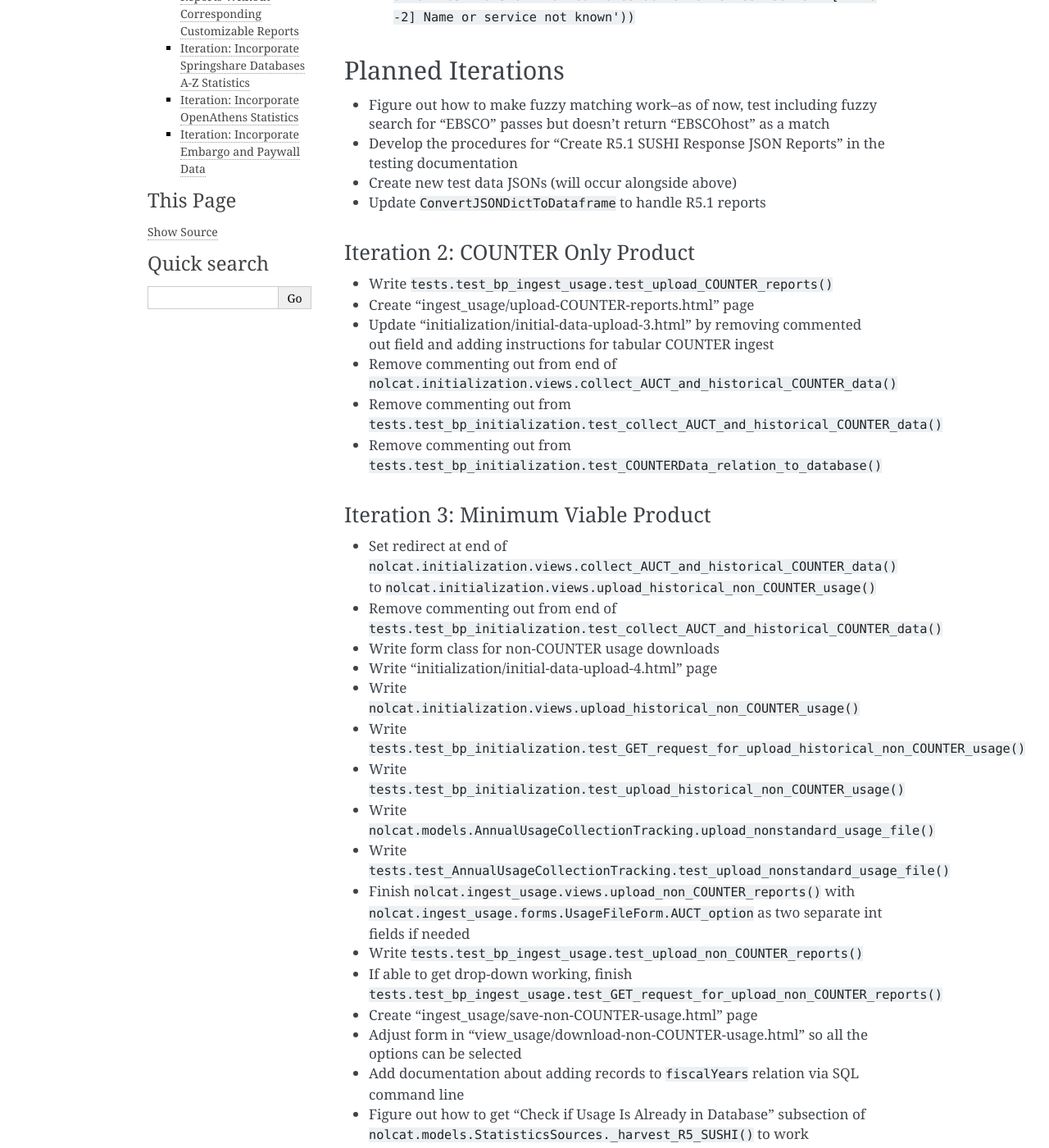
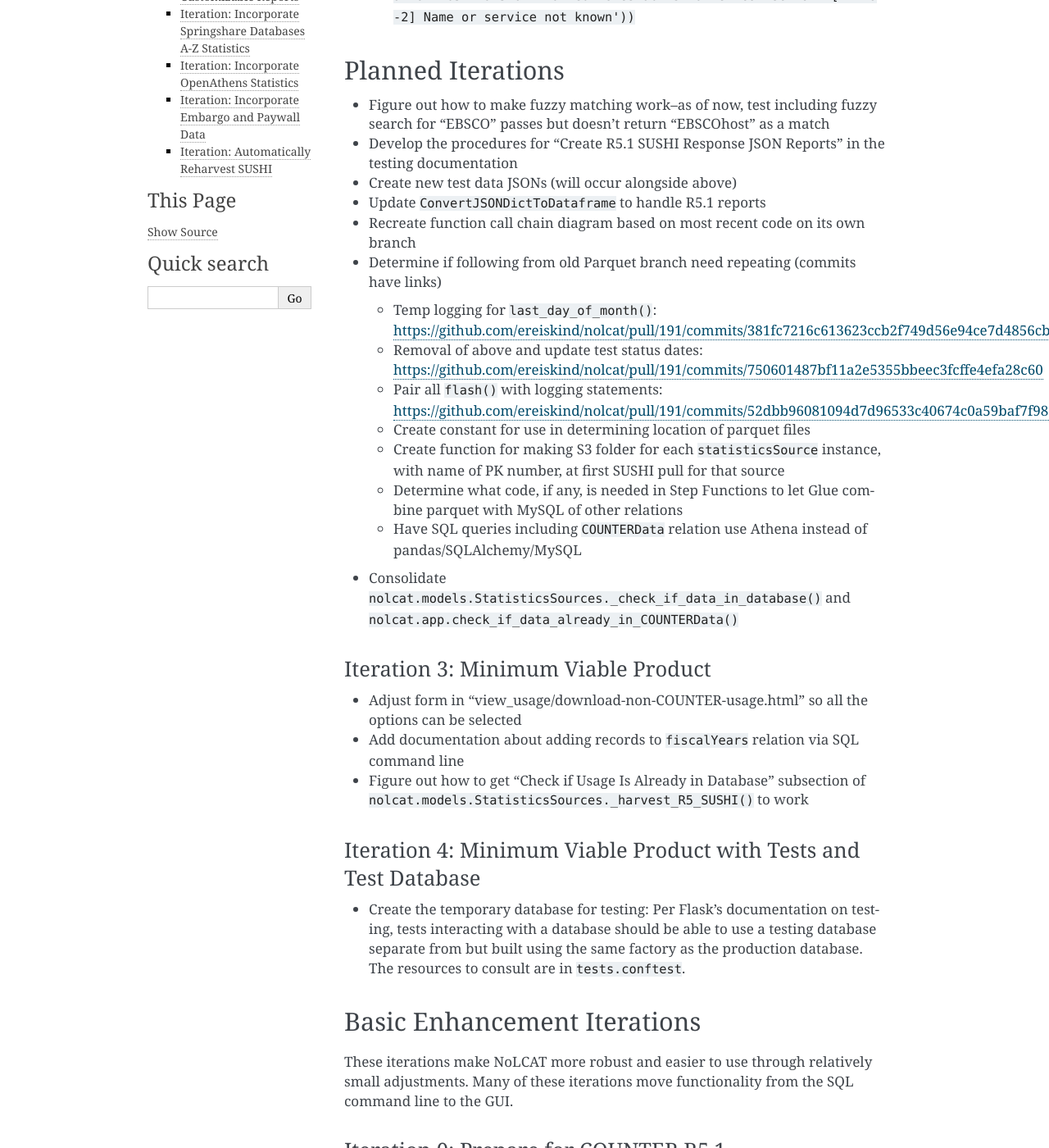
Before and after one commit to ereiskind/nolcat, a Sphinx documentation site: the page built from docs/source/roadmap.rst, in a window 1280 px wide and 1400 px high, scrolled down 1348 px. Shown: the whole window at 82% size. Built offline with Sphinx 7.4.7, drawn with Linux system fonts in a browser that asks for light colours; some of the changed text lies outside the part shown.

Commit message:
Update roadmap

```diff
--- a/docs/source/roadmap.rst
+++ b/docs/source/roadmap.rst
@@ -23,31 +23,21 @@ Planned Iterations
 * Develop the procedures for "Create R5.1 SUSHI Response JSON Reports" in the testing documentation
 * Create new test data JSONs (will occur alongside above)
 * Update ``ConvertJSONDictToDataframe`` to handle R5.1 reports
+* Recreate function call chain diagram based on most recent code on its own branch
+* Determine if following from old Parquet branch need repeating (commits have links)
 
-Iteration 2: COUNTER Only Product
-=================================
-* Write ``tests.test_bp_ingest_usage.test_upload_COUNTER_reports()``
-* Create "ingest_usage/upload-COUNTER-reports.html" page
-* Update "initialization/initial-data-upload-3.html" by removing commented out field and adding instructions for tabular COUNTER ingest
-* Remove commenting out from end of ``nolcat.initialization.views.collect_AUCT_and_historical_COUNTER_data()``
-* Remove commenting out from ``tests.test_bp_initialization.test_collect_AUCT_and_historical_COUNTER_data()``
-* Remove commenting out from ``tests.test_bp_initialization.test_COUNTERData_relation_to_database()``
+  * Temp logging for ``last_day_of_month()``: https://github.com/ereiskind/nolcat/pull/191/commits/381fc7216c613623ccb2f749d56e94ce7d4856cb
+  * Removal of above and update test status dates: https://github.com/ereiskind/nolcat/pull/191/commits/750601487bf11a2e5355bbeec3fcffe4efa28c60
+  * Pair all ``flash()`` with logging statements: https://github.com/ereiskind/nolcat/pull/191/commits/52dbb96081094d7d96533c40674c0a59baf7f98c
+  * Create constant for use in determining location of parquet files
+  * Create function for making S3 folder for each ``statisticsSource`` instance, with name of PK number, at first SUSHI pull for that source
+  * Determine what code, if any, is needed in Step Functions to let Glue combine parquet with MySQL of other relations
+  * Have SQL queries including ``COUNTERData`` relation use Athena instead of pandas/SQLAlchemy/MySQL
+
+* Consolidate ``nolcat.models.StatisticsSources._check_if_data_in_database()`` and ``nolcat.app.check_if_data_already_in_COUNTERData()``
 
 Iteration 3: Minimum Viable Product
 ===================================
-* Set redirect at end of ``nolcat.initialization.views.collect_AUCT_and_historical_COUNTER_data()`` to ``nolcat.initialization.views.upload_historical_non_COUNTER_usage()``
-* Remove commenting out from end of ``tests.test_bp_initialization.test_collect_AUCT_and_historical_COUNTER_data()``
-* Write form class for non-COUNTER usage downloads
-* Write "initialization/initial-data-upload-4.html" page
-* Write ``nolcat.initialization.views.upload_historical_non_COUNTER_usage()``
-* Write ``tests.test_bp_initialization.test_GET_request_for_upload_historical_non_COUNTER_usage()``
-* Write ``tests.test_bp_initialization.test_upload_historical_non_COUNTER_usage()``
-* Write ``nolcat.models.AnnualUsageCollectionTracking.upload_nonstandard_usage_file()``
-* Write ``tests.test_AnnualUsageCollectionTracking.test_upload_nonstandard_usage_file()``
-* Finish ``nolcat.ingest_usage.views.upload_non_COUNTER_reports()`` with ``nolcat.ingest_usage.forms.UsageFileForm.AUCT_option`` as two separate int fields if needed
-* Write ``tests.test_bp_ingest_usage.test_upload_non_COUNTER_reports()``
-* If able to get drop-down working, finish ``tests.test_bp_ingest_usage.test_GET_request_for_upload_non_COUNTER_reports()``
-* Create "ingest_usage/save-non-COUNTER-usage.html" page
 * Adjust form in "view_usage/download-non-COUNTER-usage.html" so all the options can be selected
 * Add documentation about adding records to ``fiscalYears`` relation via SQL command line
 * Figure out how to get "Check if Usage Is Already in Database" subsection of ``nolcat.models.StatisticsSources._harvest_R5_SUSHI()`` to work
@@ -128,7 +118,6 @@ Iteration 6: Create UI Design and Jinja Templates
 ==================================================
 * Clean up CSS file
 * Create CSS class for flashed messages
-* Create Jinja template header and footer in "nolcat/templates/layout.html"
 
 Iteration 7: Interact with Host File System
 ============================================
@@ -218,3 +207,7 @@ Iteration: Incorporate Embargo and Paywall Data
 ===============================================
 * Add fields to relation for resources for the embargo and paywall data
 * Create templates in query wizard that separates usage into before and after embargo and/or paywall dates based on the ``YOP`` field
+
+Iteration: Automatically Reharvest SUSHI
+========================================
+* Initiate automated reharvesting for statistics sources which take first calls as prompts to run query later and gives data on subsequent call
```
